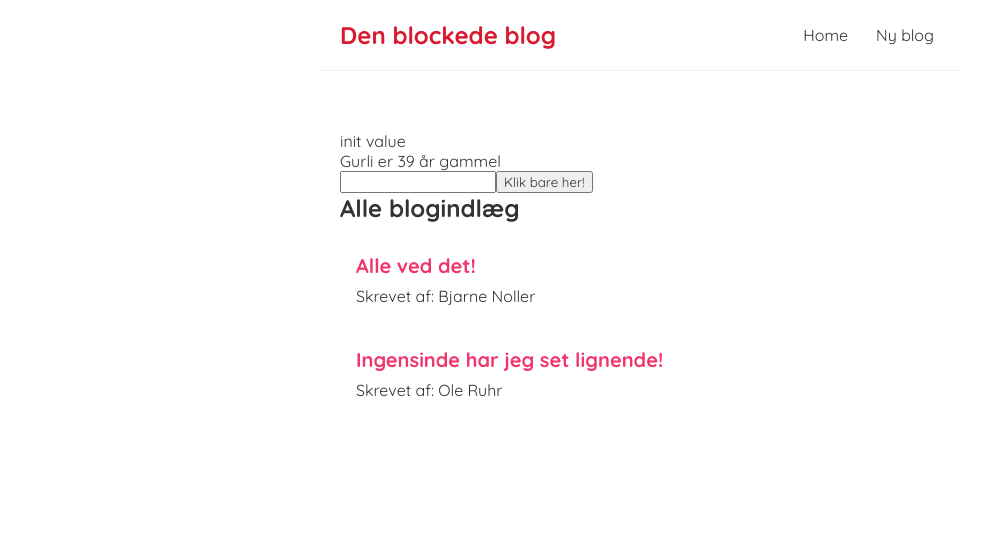
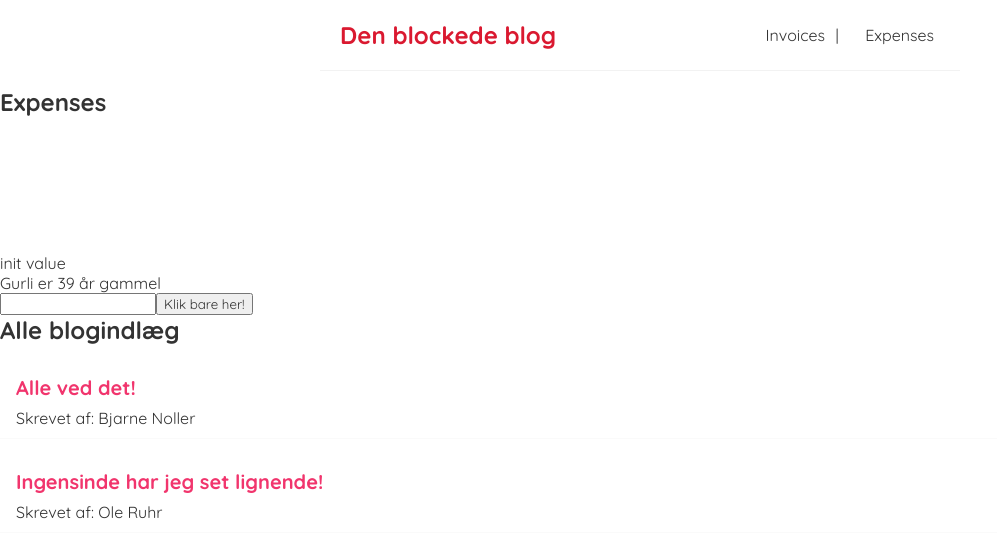
Before and after one commit to simonnyholm/reactintroduction, a React (Create React App) app: page /expenses in a window 1280 px wide. Shown: the top 556 px of the page, without its empty margins (0-997 px from the left). Built offline with nearby package versions, Linux system fonts and the light colour scheme; data requests are answered from the project's data file.

Commit message:
add routes

```diff
--- a/package.json
+++ b/package.json
@@ -9,6 +9,7 @@
     "@testing-library/user-event": "^13.5.0",
     "react": "^18.1.0",
     "react-dom": "^18.1.0",
+    "react-router-dom": "^6.3.0",
     "react-scripts": "5.0.1",
     "web-vitals": "^2.1.4"
   },
--- a/src/App.js
+++ b/src/App.js
@@ -17,10 +17,10 @@
   return (
     <div className="App">
       <Navbar />
-      <div css={styles.content}>
-        <InputText />
-        <Home />
-      </div>
+      <div css={styles.content}></div>
+
+      <InputText />
+      <Home />
     </div>
   );
 }
--- a/src/Navbar.jsx
+++ b/src/Navbar.jsx
@@ -1,5 +1,7 @@
 /** @jsxImportSource @emotion/react */
 import { css } from "@emotion/react";
+
+import { Outlet, Link } from "react-router-dom";
 
 const Navbar = () => {
   const styles = {
@@ -29,17 +31,16 @@
   };
 
   return (
-    <nav css={styles.navbar}>
-      <h1 css={styles.heading}>Den blockede blog</h1>
-      <div css={styles.links} className="links">
-        <a css={styles.atags} href="/">
-          Home
-        </a>
-        <a css={styles.atags} href="/create">
-          Ny blog
-        </a>
-      </div>
-    </nav>
+    <>
+      <nav css={styles.navbar}>
+        <h1 css={styles.heading}>Den blockede blog</h1>
+        <div css={styles.links} className="links">
+          <Link to="/invoices">Invoices</Link> |{" "}
+          <Link to="/expenses">Expenses</Link>
+        </div>
+      </nav>
+      <Outlet />
+    </>
   );
 };
 
--- a/src/index.js
+++ b/src/index.js
@@ -1,11 +1,21 @@
 import React from "react";
 import ReactDOM from "react-dom/client";
 import "./index.css";
+import { BrowserRouter, Routes, Route } from "react-router-dom";
 import App from "./App";
+import Expenses from "./routes/Expences";
+import Invoices from "./routes/Invoices";
 
 const root = ReactDOM.createRoot(document.getElementById("root"));
 root.render(
   <React.StrictMode>
-    <App />
+    <BrowserRouter>
+      <Routes>
+        <Route path="/" element={<App />}>
+          <Route path="expenses" element={<Expenses />} />
+          <Route path="invoices" element={<Invoices />} />
+        </Route>
+      </Routes>
+    </BrowserRouter>
   </React.StrictMode>
 );
--- /dev/null
+++ b/src/routes/Expences.js
@@ -0,0 +1,7 @@
+export default function Expenses() {
+  return (
+    <main style={{ padding: "1rem 0" }}>
+      <h2>Expenses</h2>
+    </main>
+  );
+}
--- /dev/null
+++ b/src/routes/Invoices.js
@@ -0,0 +1,7 @@
+export default function Invoices() {
+  return (
+    <main style={{ padding: "1rem 0" }}>
+      <h2>Invoices</h2>
+    </main>
+  );
+}
```
Also changed, not shown: 1 other file (tests, documents, lock files or other folders).
